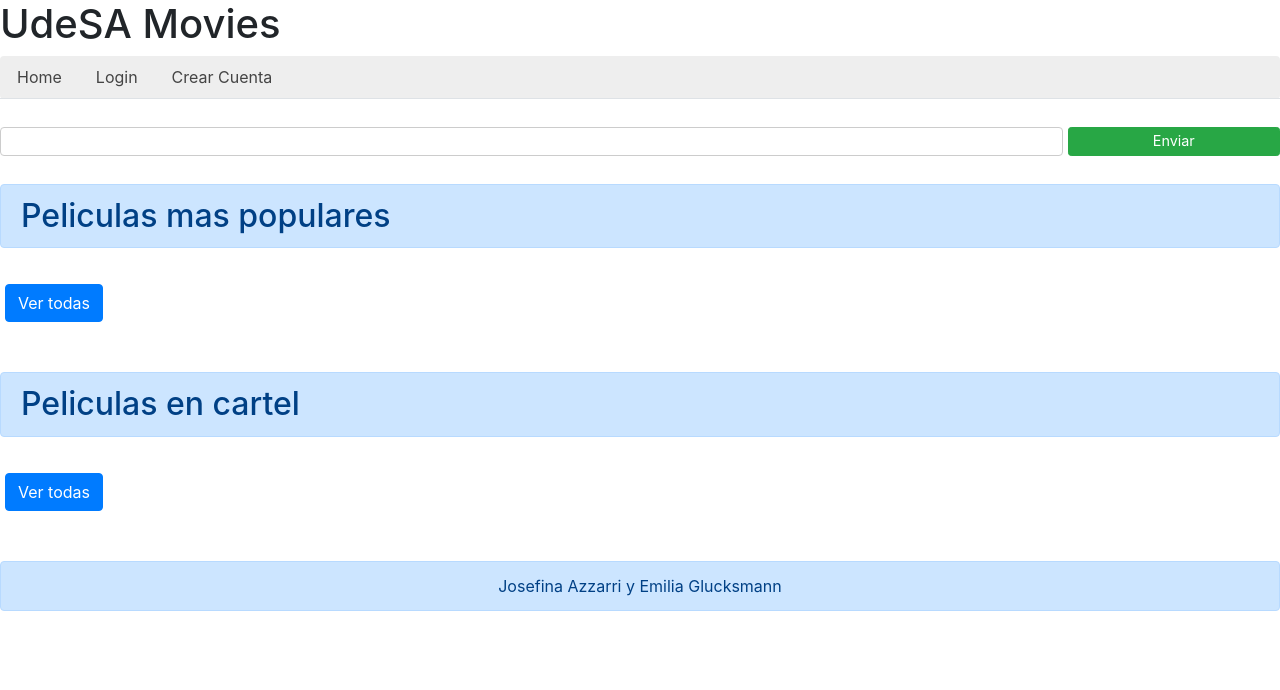
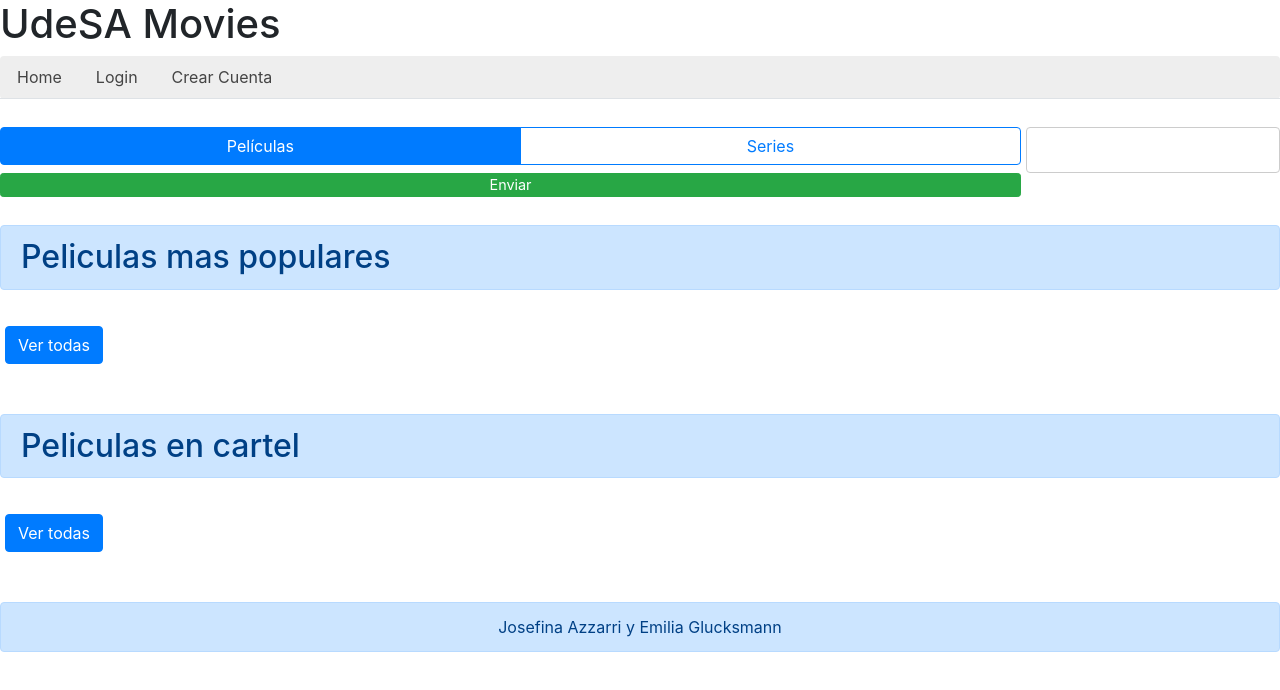
Before and after one commit to Josefinaazzarri/AzzarriGlucksmann3, a React (Create React App) app: page / in a window 1280 px wide. Shown: the top 690 px of the page. Built offline with nearby package versions, Linux system fonts and the light colour scheme; no server answers.

Commit message:
hice el boton en el navegador de series y peliculas

```diff
--- a/src/App.js
+++ b/src/App.js
@@ -27,7 +27,7 @@ function App() {
         <Route path="/Cartel" component={Cartel}/>
         <Route path="/UnDetalle/:tipo/:id" component={UnDetalle}/>
         <Route path="/FromularioB" component={FormularioB}/>
-        <Route path="/ResultadosDeBusqueda/:busqueda" component={ResultadosDeBusqueda}/>
+        <Route path="/ResultadosDeBusqueda/:tipo/:busqueda" component={ResultadosDeBusqueda}/>
         <Route path="*" component={NotFound}/>
       </Switch>
       <Footer/>
--- a/src/components/FormularioB/FormularioB.js
+++ b/src/components/FormularioB/FormularioB.js
@@ -6,13 +6,14 @@ class FormularioB extends Component {
     constructor(props) {
         super(props)
         this.state = {
-            value: ""
+            value: "",
+            tipo: "movie"
         }
     }
 
     enviarFormulario(event){
         event.preventDefault()
-        this.props.history.push("/ResultadosDeBusqueda/"+this.state.value)
+        this.props.history.push("/ResultadosDeBusqueda/"+ this.state.tipo + "/" +this.state.value)
     }
 
     controlarCambios(event){
@@ -21,9 +22,27 @@ class FormularioB extends Component {
         })
     }
 
+    cambiarTipo(nuevoTipo){
+        this.setState({
+            tipo: nuevoTipo
+        })
+    }
+
     render(){
         return(
             <form className="search-form" onSubmit={(event)=> this.enviarFormulario(event)}>
+                <div className="btn-group mb-2">
+                    <button
+                        type="button"
+                        className={this.state.tipo === "movie" ? "btn btn-primary" : "btn btn-outline-primary"}
+                        onClick={() => this.cambiarTipo("movie")}
+                    >Películas</button>
+                    <button
+                        type="button"
+                        className={this.state.tipo === "tv" ? "btn btn-primary" : "btn btn-outline-primary"}
+                        onClick={() => this.cambiarTipo("tv")}
+                    >Series</button>
+                </div>
                 <input className="" type="text" onChange={(event)=> this.controlarCambios(event)}/>
                 <button className="btn btn-success btn-sm" type="submit">Enviar</button>
             </form>
--- a/src/components/Movie/Movie.js
+++ b/src/components/Movie/Movie.js
@@ -1,5 +1,8 @@
 import React, {Component} from "react";
 import { Link } from "react-router-dom/cjs/react-router-dom.min";
+import Cookies from "universal-cookie";
+
+const cookies = new Cookies()
 
 class Elemento extends Component{
     constructor(props){
@@ -10,7 +13,7 @@ class Elemento extends Component{
             Name: props.datos.original_title,
             Descripcion: props.datos.overview,
             tipo: props.tipo,
-            verDescripcion: false
+            verDescripcion: false,
         }
     }
 
@@ -18,6 +21,10 @@ class Elemento extends Component{
         this.setState({
             verDescripcion: !this.state.verDescripcion
         })
+    }
+
+    agregarFavoritos(){
+        cookies.get("usuarioLogueado")
     }
 
     render(){
@@ -32,10 +39,12 @@ class Elemento extends Component{
                 <section className={this.state.verDescripcion ? "show" : "hide"}>
                 <p className="card-text">Descripcion: {this.state.Descripcion}</p>
                 </section>
-		        <button className="btn btn-primary" >Agregar a Favoritos</button>
                 <Link to={"/UnDetalle/" + this.props.tipo + "/" + this.props.datos.id}>
                 <button className="btn btn-primary" >Ir a detalle</button>
                 </Link>
+                <section className={cookies.get("usuarioLogueado") ? "show" : "hide"}>
+                    <button className="btn btn-primary">Agregar a Favoritos</button>
+                </section>
             </div>
         </article>
         )
--- a/src/components/Navbar/Navbar.js
+++ b/src/components/Navbar/Navbar.js
@@ -8,7 +8,7 @@ class Navbar extends Component{
     constructor(props){
         super(props)
         this.state = {
-            usuarioLogueado: cookies.get("usuarioLogueado")
+            usuarioLogueado: cookies.get("usuarioLogueado"),
         }
     }
 
--- a/src/components/ResultadosDeBusqueda/ResultadosDeBusqueda.js
+++ b/src/components/ResultadosDeBusqueda/ResultadosDeBusqueda.js
@@ -8,12 +8,12 @@ class ResultadosDeBusqueda extends Component{
         this.state = {
             peliculas: [],
             series: [],
-            loading: true
+            loading: true,
         }
     }
 
     componentDidMount(){
-        fetch(`https://api.themoviedb.org/3/search/movie?api_key=72a023a2665eca4e7abeca593a5c2e2a&query=${this.props.match.params.busqueda}`)
+       fetch(`https://api.themoviedb.org/3/search/${this.props.match.params.tipo}?api_key=72a023a2665eca4e7abeca593a5c2e2a&query=${this.props.match.params.busqueda}`)
         .then(response => response.json())
         .then(data => {
             console.log(data)
@@ -24,34 +24,15 @@ class ResultadosDeBusqueda extends Component{
     })
         .catch( error => console.log(error))
 
-
-        fetch(`https://api.themoviedb.org/3/search/tv?api_key=72a023a2665eca4e7abeca593a5c2e2a&query=${this.props.match.params.busqueda}`)
-        .then(response => response.json())
-        .then(data => {
-            console.log(data)
-            this.setState({
-                series: data.results,
-                loading: false
-            })
-    })
-        .catch( error => console.log(error))
     }
 
-
     render() {
-    if(this.state.loading){
-            return <Loading />
-        }
     return (
         <div>
             <h2 className="alert alert-primary">Resultados para: "{this.props.match.params.busqueda}"</h2>
             <section className="row cards">
-                {this.state.peliculas.map((peli, idx) => { return <Elemento datos={peli} key={peli.id} tipo={"movie"} /> })
+                {this.state.loading ? <Loading/> : this.state.peliculas.map((peli, idx) => { return <Elemento datos={peli} key={peli.id} tipo={this.props.match.params.tipo} /> })
                 }
-
-                {this.state.series.map((serie, idx) => { return <Elemento datos={serie} key={serie.id} tipo={"tv"} />
-                    }
-                )}
             </section>
         </div>
 
```
